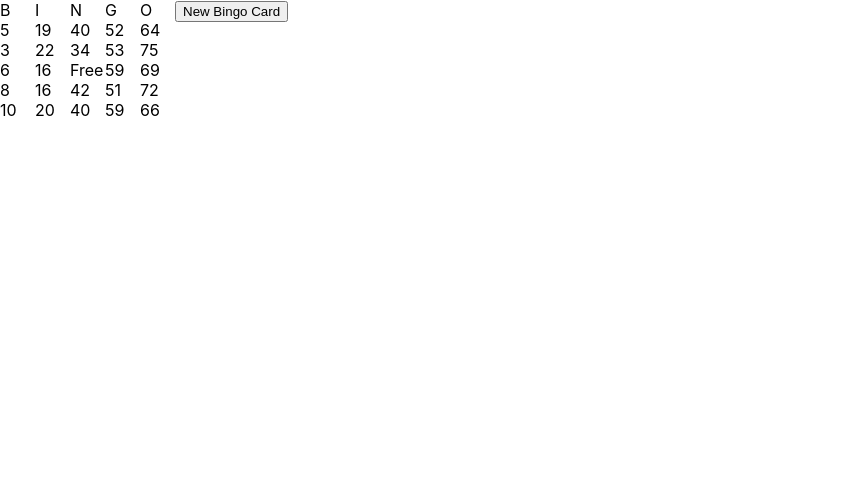
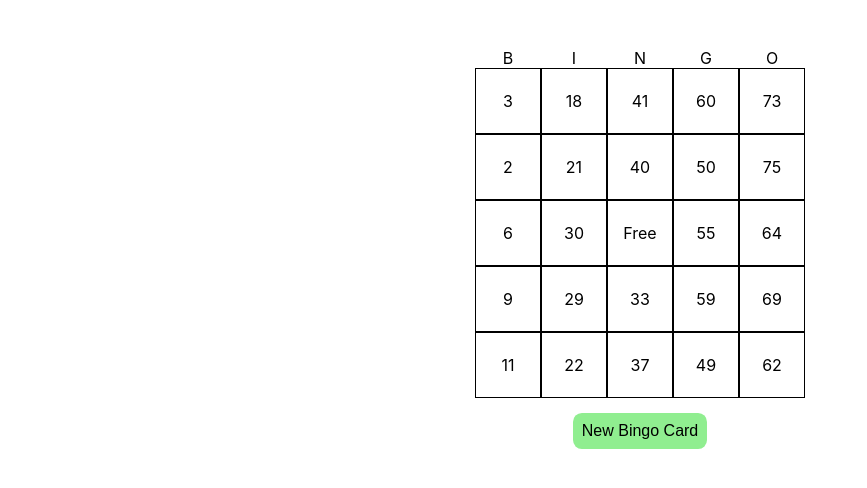
Before and after one commit to TNTSPLASH-ORG/BingoApp, a React (Create React App) app: page / in a window 1280 px wide. Both pictures are taken after a click on the button "New Bingo Card". Shown: the top 488 px of the page, without its empty margins (0-867 px from the left). Built offline with nearby package versions, Linux system fonts and the light colour scheme; the HTML template or start-up script is replaced by a standard one.

Commit message:
BIN-15 Add css styling

```diff
--- a/src/App.css
+++ b/src/App.css
@@ -1,12 +1,76 @@
-.clear {
-    width: 100%;
-    clear: both;
+
+.wrapper { /* can also be whatever container */
+  display: -webkit-flex;
+  display: flex;
+  -webkit-align-items: center;
+  align-items: center;
+  -webkit-justify-content: center;
+  justify-content: center;
+  padding-top: 3em;
 }
 
-.card {
-    float: left;
-    width: 35px;
-    height: 100vh;
-    background-color: #ffffff;
+.flex-grid {
+  position: relative;
+  display: flex;
+  flex-direction: column;
+  font-family: "Roboto", sans-serif;
+  border-collapse: collapse;
+}
+
+.flex-column,
+.flex-header {
+  position: relative;
+  flex-direction: column;
+  display: flex;
+  float: left;
+  justify-content: center;
+  align-items: center;
+  text-align: center;
+}
+
+.flex-header .flex-cell {
+  font-family: "Roboto Slab", serif;
+  /* text-shadow: -1px -1px 0 #898989, 1px -1px 0 #898989, -1px 1px 0 #898989,
+    1px 1px 0 #898989; */
+}
+.flex-cell {
+  position: relative;
+  display: flex;
+  justify-content: center;
+  align-items: center;
+  text-align: center;
+  width: 3em;
+  height: 3em;
+  padding: .5em;
+  border: 1px solid #000000;
+  border-collapse: collapse;
+  background: white;
+  cursor: pointer;
+  user-select: none;
+}
+
+.button {
+  display: flex;
+  justify-content: center;
+  align-items: center;
+  padding: 1.5ch;
 
 }
+
+.btn {
+    transition-duration: 0.4s;
+    border: none;
+    background-color: #90ee90;
+    text-align: center;
+    text-decoration: none;
+    display: inline-block;
+    font-size: 16px;
+    cursor: pointer;
+    border-radius: 1ch;
+    padding: 1ch;
+}
+
+.btn:hover {
+    background-color: #4CAF50; /* Green */
+    color: white;
+}
--- a/src/App.js
+++ b/src/App.js
@@ -19,9 +19,6 @@ function App() {
     localStorage.setItem(LOCAL_STORAGE_KEY, JSON.stringify(bingocard));
   }, [bingocard]);
 
-  let n_numbers = getRandomIntsInRange(31, 45, 4);
-  n_numbers.splice(2, 0, { id: uuidv4(), digit: "Free", backgroundColor: "#FFFFFF" });
-
   function getRandomIntsInRange(min, max, count) {
     const randomInts = [];
 
@@ -31,27 +28,43 @@ function App() {
       do {
         randomInt = Math.floor(Math.random() * (max - min + 1)) + min;
       } while (randomInts.includes(randomInt));
-
-      randomInts.push({
-        id: uuidv4(),
-        digit: randomInt,
-        backgroundColor: "#FFFFFF"
-      });
+      randomInts.push(randomInt)
     }
     return randomInts;
   }
 
-  function handleNewBingo(event) {
+  function buildRandomIntsObject(min, max, count) {
+    const randomInts = getRandomIntsInRange(min, max, count)
+    const randomIntsObjs = [];
+
+    randomInts.map((digit) => {
+      return randomIntsObjs.push({
+        id: uuidv4(),
+        digit: digit,
+        backgroundColor: "#FFFFFF",
+      });
+    });
+
+    return randomIntsObjs;
+  }
+
+  function handleNewBingo() {
+    let n_numbers = buildRandomIntsObject(31, 45, 4);
+    n_numbers.splice(2, 0, {
+      id: uuidv4(),
+      digit: "Free",
+      backgroundColor: "#FFFFFF",
+    });
     setBingoCard([
       {
         id: uuidv4(),
         header: "B",
-        numbers: getRandomIntsInRange(1, 15, 5),
+        numbers: buildRandomIntsObject(1, 15, 5),
       },
       {
         id: uuidv4(),
         header: "I",
-        numbers: getRandomIntsInRange(16, 30, 5),
+        numbers: buildRandomIntsObject(16, 30, 5),
       },
       {
         id: uuidv4(),
@@ -61,12 +74,12 @@ function App() {
       {
         id: uuidv4(),
         header: "G",
-        numbers: getRandomIntsInRange(46, 60, 5),
+        numbers: buildRandomIntsObject(46, 60, 5),
       },
       {
         id: uuidv4(),
         header: "O",
-        numbers: getRandomIntsInRange(61, 75, 5),
+        numbers: buildRandomIntsObject(61, 75, 5),
       },
     ]);
   }
@@ -98,16 +111,19 @@ function App() {
     setBingoCard(updatedBingoCard)
   }
   return (
-    <div>
-      <div className="clear"></div>
+    <>
+      <div className="wrapper">
         <BingoCard
-        className="card"
+          className="item"
           key={bingocard.id}
           bingocard={bingocard}
           toggleBackground={toggleBackground}
         />
-      <button onClick={handleNewBingo}>New Bingo Card</button>
       </div>
+      <div className="button">
+        <button className="btn" onClick={handleNewBingo}>New Bingo Card</button>
+      </div>
+    </>
   );
 }
 
--- a/src/BingoCard.js
+++ b/src/BingoCard.js
@@ -7,8 +7,8 @@ export default function BingoCard(props) {
   return (
     props.bingocard.map(col => {
         return (
-          <div key={uuidv4()} className="card">
-            <BingoColHeader key={col.id} header={col.header} />
+          <div key={uuidv4()} className="flex-column">
+            <BingoColHeader className="flex-header" key={col.id} header={col.header} />
             <BingoCol
               key={uuidv4()}
               nums={col.numbers}
--- a/src/BingoCol.js
+++ b/src/BingoCol.js
@@ -12,7 +12,7 @@ export default function BingoCol(props) {
             backgroundColor={num.backgroundColor}
             toggleBackground={props.toggleBackground}
           />
-      )
+      );
     })
   );
 }
--- a/src/BingoColHeader.js
+++ b/src/BingoColHeader.js
@@ -2,8 +2,8 @@ import React from 'react'
 
 export default function BingoColHeader(props) {
   return (
-    <div>
-      <div key={props.header}>{props.header}</div>
-    </div>
+    // <div className="header-letter">
+      <div className="flex-header" key={props.header}>{props.header}</div>
+    // </div>
   )
 }
--- a/src/Space.js
+++ b/src/Space.js
@@ -2,7 +2,7 @@ import React from "react";
 
 export default function Space(props) {
   return (
-    <div
+    <div className="flex-cell"
       key={props.id}
       onClick={() => props.toggleBackground(props.id)}
       style={{backgroundColor: props.backgroundColor}}
```
Lines whose indentation alone changed are shown as unchanged.
